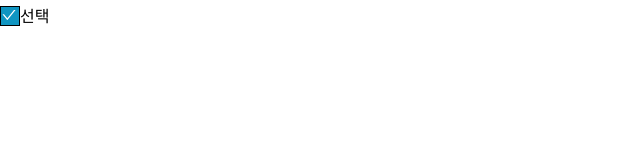
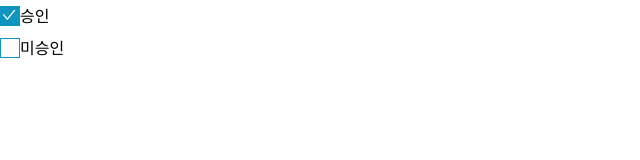
Before and after one commit to katl1314/next-shopping, a Next.js app: page /pages in a window 1280 px wide. Shown: the top 160 px of the page, without its empty margins (0-640 px from the left). Built offline with nearby package versions, Linux system fonts and the light colour scheme.

Commit message:
feature: checkbox checkValue, unCheckValue 추가

```diff
--- a/app/components/atoms/IconButton/index.tsx
+++ b/app/components/atoms/IconButton/index.tsx
@@ -5,34 +5,26 @@ import styled, { css } from 'styled-components';
 import { IButtonProps } from '../Button';
 export interface IIconButton extends IButtonProps {
   size?: number;
-  isCheck?: boolean;
+  checked?: boolean;
 }
 
 const StyledIconButton = styled.div<IIconButton>`
   width: ${({ size }) => `${size}px`};
   height: ${({ size }) => `${size}px`};
-  background-color: ${({ isCheck }) =>
-    isCheck ? css`rgb(16, 149, 193)` : css`rgb(255, 255, 255)`};
-  border: 1px solid ${({ isCheck }) => (!isCheck ? css`rgb(16, 149, 193)` : css`rgb(0, 0, 0)`)};
+  background-color: ${({ checked }) =>
+    checked ? css`rgb(16, 149, 193)` : css`rgb(255, 255, 255)`};
+  border: 1px solid ${() => css`rgb(16, 149, 193)`};
   box-sizing: border-box;
 `;
 
 export const CheckBoxIcon = (props: IIconButton) => {
   return (
     <>
-      <StyledIconButton {...props} isCheck={true}>
+      <StyledIconButton {...props}>
         <AiOutlineCheck color="white" />
       </StyledIconButton>
     </>
   );
 };
 
-export const CheckBoxOutlineBlankIcon = (props: IIconButton) => {
-  return (
-    <>
-      <StyledIconButton {...props} isCheck={false}></StyledIconButton>
-    </>
-  );
-};
-
 export default undefined;
--- a/app/components/molecules/Checkbox/index.tsx
+++ b/app/components/molecules/Checkbox/index.tsx
@@ -1,14 +1,15 @@
 'use client';
 // eslint-disable-next-line import/no-unresolved
-import { useState, useRef, useEffect, useCallback, RefObject } from 'react';
+import { useState, useRef, useEffect, useCallback, RefObject, useLayoutEffect } from 'react';
 import styled from 'styled-components';
-import { CheckBoxOutlineBlankIcon, CheckBoxIcon } from '@components/atoms/IconButton';
+import { CheckBoxIcon } from '@components/atoms/IconButton';
 import Text from '@components/atoms/Text';
 import Flex from '@components/layout/Flex';
 
 export interface ICheckboxProps extends React.InputHTMLAttributes<HTMLInputElement> {
   // 표시할 라벨 => 옵셔널하게...
-  label?: string;
+  checkLabel?: string;
+  unCheckLabel?: string;
   ref?: RefObject<HTMLInputElement>; // 리액트 컴포넌트에서 dom접근을 위해서 사용함.
 }
 
@@ -24,48 +25,49 @@ const Label = styled.label`
 `;
 
 const Checkbox = (props: ICheckboxProps) => {
-  const { id, onChange, checked, label, ...rest } = props;
-  const [isChecked, setChecked] = useState(checked); // 체크 상태 관리 위한 useState
-  const ref = useRef<HTMLInputElement>(null); // dom접근을 위한 useRef
+  // props내용들...
+  const { id, onChange, checked, checkLabel, unCheckLabel, ...rest } = props;
+  // 체크 상태 관리 위한 useState
+  const [isChecked, setChecked] = useState(checked);
+  const [label, setLabel] = useState<string | undefined>('');
+
+  // dom접근을 위한 useRef => useRef는 null로 초기화
+  const ref = useRef<HTMLInputElement>(null);
 
   // 체크 박스 클릭 위한 이벤트
+  // useCallback을 통해 의존 배열내 내용이 변경되지 않으면 메모이제이션된 콜백함수를 사용한다.
   const handleClick = useCallback(
     (event: React.MouseEvent) => {
       event.preventDefault();
-      ref.current?.click(); // useRef을 사용하면 변수나 dom은 current속성에서 참조해야한다.
-      setChecked(isChecked => !isChecked); // 이전값을 not연산자로 변경한다.
+      setChecked(isChecked => !isChecked); // 리액트 훅에는 콜백함수를 통해 이전값을 새로운 값으로 처리가능.
     },
-    [ref, setChecked],
+    [setChecked],
   );
 
-  // React Hook useEffect has a missing dependency: 'fetchMovieData'. Either include it or remove the dependency array. 해결방법
+  // 화면에 페인팅 되기 전 실행하는 훅
+  useLayoutEffect(() => {
+    setLabel(isChecked ? checkLabel : unCheckLabel);
+  }, [isChecked, checkLabel, unCheckLabel]);
+
   useEffect(() => {
     setChecked(checked ?? false);
   }, [checked]); // checked가 변경될때 useEffect를 호출한다. => 다만 props이므로 변경되지 않음.
+
   return (
     <>
+      {/* Flex 1차원 요소 배치 */}
+      <Flex alignItems="center">
         <CheckboxElement
           {...rest}
           ref={ref}
           type="checkbox"
           checked={checked}
-        readOnly={!onChange}
           onChange={onChange}
         ></CheckboxElement>
-      {/* Flex 1차원 요소 배치 */}
-      <Flex alignItems="center">
-        {isChecked ? (
-          // 선택 되었으면?
-          <CheckBoxIcon size={20} onClick={handleClick} />
-        ) : (
-          // 선택되지 않으면?
-          <CheckBoxOutlineBlankIcon size={20} onClick={handleClick} />
-        )}
-        {(label ?? '').length > 0 && (
+        <CheckBoxIcon size={20} onClick={handleClick} checked={isChecked} />
         <Label htmlFor={id} onClick={handleClick}>
           <Text>{label}</Text>
         </Label>
-        )}
       </Flex>
     </>
   );
--- a/app/pages/page.tsx
+++ b/app/pages/page.tsx
@@ -38,7 +38,8 @@ export default function Page() {
         <ShapeImage src="/images/1.jpg" shape="circle" alt="과일" width={100} height={100} />
         <ShapeImage src="/images/2.jpg" shape="circle" alt="과일" width={100} height={100} />
       </Flex> */}
-      <Checkbox label="선택" checked={true}></Checkbox>
+      <Checkbox checkLabel="승인" unCheckLabel="미승인" checked={true}></Checkbox>
+      <Checkbox checkLabel="승인" unCheckLabel="미승인" checked={false}></Checkbox>
     </div>
   );
 }
```
Also changed, not shown: 1 other file (tests, documents, lock files or other folders). Lines whose indentation alone changed are shown as unchanged.
